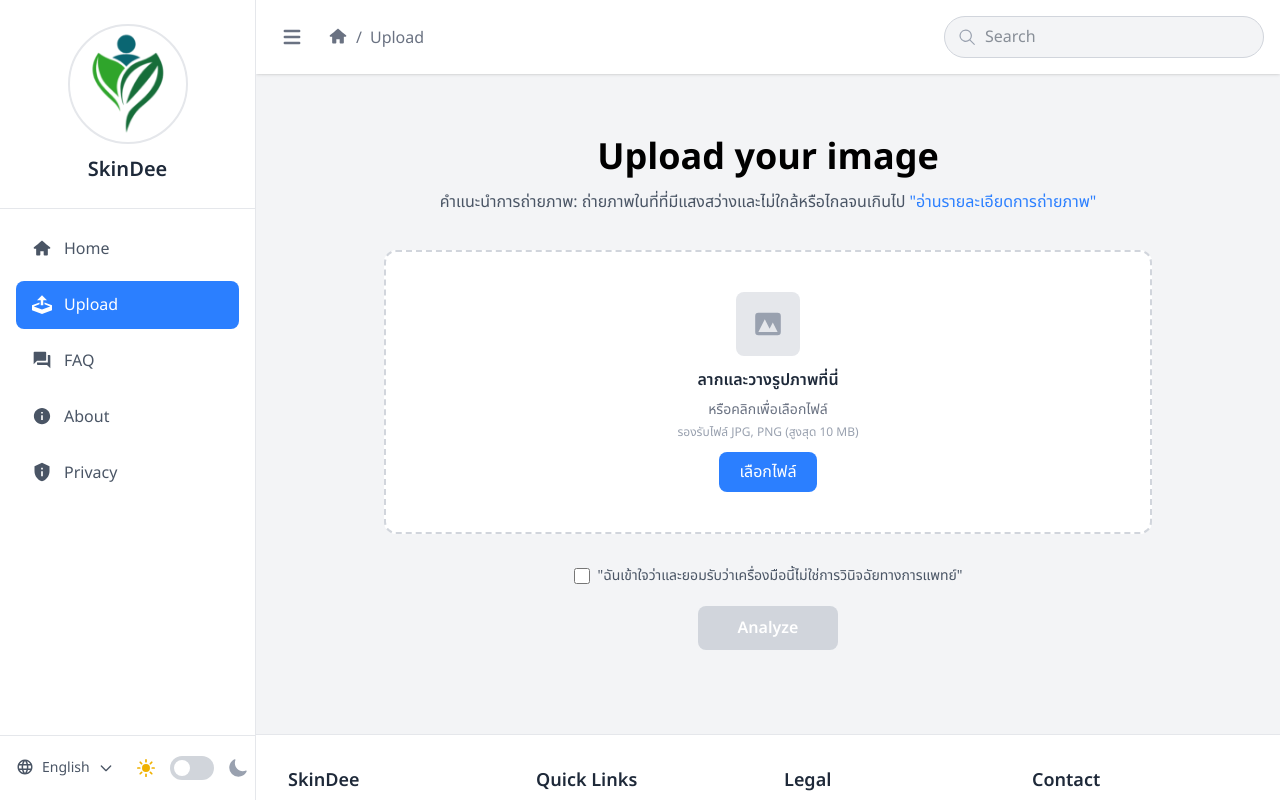
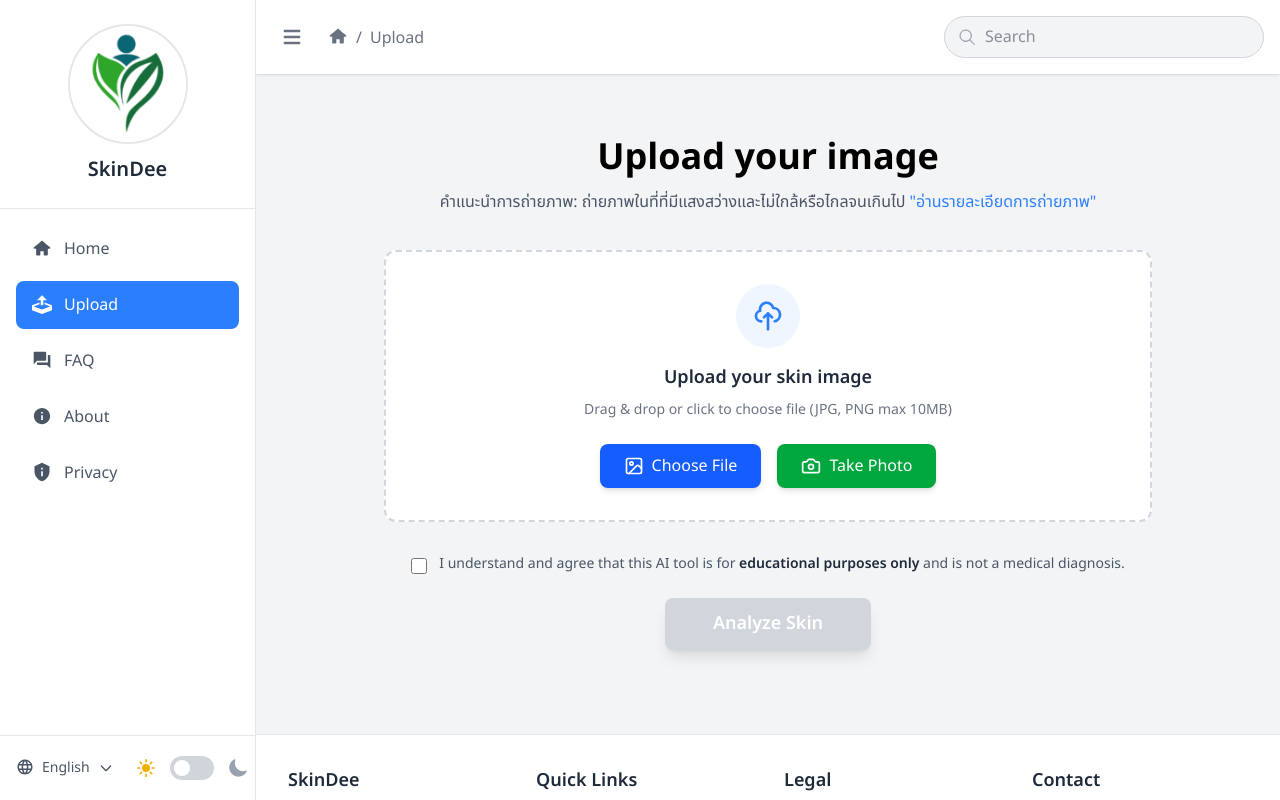
Before and after one commit to MosNanthaphop/skin-cancer-detection, a React (Vite) app: page /upload in a window 1280 px wide. Both pictures are taken after a click on the button "Got it". Built offline with nearby package versions, Linux system fonts and the light colour scheme.

Commit message:
Add Take Photo func on UploadPage

```diff
--- a/package.json
+++ b/package.json
@@ -19,7 +19,8 @@
     "react-dom": "^19.1.1",
     "react-easy-crop": "^5.5.3",
     "react-icons": "^5.5.0",
-    "react-router-dom": "^7.9.4"
+    "react-router-dom": "^7.9.4",
+    "react-webcam": "^7.2.0"
   },
   "devDependencies": {
     "@eslint/js": "^9.36.0",
--- /dev/null
+++ b/src/components/CameraModal.jsx
@@ -0,0 +1,103 @@
+// src/components/CameraModal.jsx
+import { useRef, useState, useCallback } from "react";
+import Webcam from "react-webcam";
+import { X, SwitchCamera } from "lucide-react"; // ใช้ไอคอนจาก Lucide
+import { motion } from "framer-motion";
+
+const CameraModal = ({ isOpen, onClose, onCapture }) => {
+  const webcamRef = useRef(null);
+  // state สำหรับสลับกล้อง (user = กล้องหน้า, environment = กล้องหลัง)
+  const [facingMode, setFacingMode] = useState("environment");
+
+  // ฟังก์ชันถ่ายรูป
+  const capture = useCallback(() => {
+    if (webcamRef.current) {
+      const imageSrc = webcamRef.current.getScreenshot();
+      onCapture(imageSrc); // ส่งรูป Base64 กลับไปหน้าหลัก
+    }
+  }, [webcamRef, onCapture]);
+
+  // ฟังก์ชันสลับกล้อง
+  const toggleCamera = () => {
+    setFacingMode((prev) => (prev === "user" ? "environment" : "user"));
+  };
+
+  if (!isOpen) return null;
+
+  return (
+    <div className="fixed inset-0 z-[9999] bg-black bg-opacity-95 flex flex-col items-center justify-center p-4">
+      {/* ปุ่มปิด Modal */}
+      <button
+        onClick={onClose}
+        className="absolute top-6 right-6 text-white bg-gray-800 p-2 rounded-full hover:bg-gray-700 z-50"
+      >
+        <X size={24} />
+      </button>
+
+      <div className="relative w-full max-w-md aspect-[3/4] bg-black rounded-2xl overflow-hidden shadow-2xl border border-gray-800">
+        <Webcam
+          audio={false}
+          ref={webcamRef}
+          screenshotFormat="image/jpeg"
+          forceScreenshotSourceSize={true} // ให้รูปชัดตามความละเอียดกล้อง
+          videoConstraints={{
+            facingMode: facingMode,
+            aspectRatio: 3 / 4, // บังคับสัดส่วนแนวตั้ง
+          }}
+          className="w-full h-full object-cover"
+        />
+
+        {/* --- ส่วน Overlay Grid (เส้นเล็ง) --- */}
+        <div className="absolute inset-0 pointer-events-none">
+          {/* กรอบสี่เหลี่ยมสีเหลืองตรงกลาง */}
+          <div className="absolute top-1/2 left-1/2 transform -translate-x-1/2 -translate-y-1/2 w-64 h-64 border-2 border-yellow-400 rounded-xl opacity-80 shadow-[0_0_15px_rgba(250,204,21,0.5)]"></div>
+
+          {/* เส้น Grid จางๆ */}
+          <div className="absolute inset-0 grid grid-cols-3 grid-rows-3 opacity-20">
+            <div className="border-r border-b border-white"></div>
+            <div className="border-r border-b border-white"></div>
+            <div className="border-b border-white"></div>
+            <div className="border-r border-b border-white"></div>
+            <div className="border-r border-b border-white"></div>
+            <div className="border-b border-white"></div>
+            <div className="border-r border-white"></div>
+            <div className="border-r border-white"></div>
+            <div></div>
+          </div>
+
+          {/* ข้อความแนะนำ */}
+          <div className="absolute bottom-4 left-0 right-0 text-center">
+            <span className="bg-black/50 text-white px-4 py-1 rounded-full text-sm backdrop-blur-sm">
+              Place lesion in the box
+            </span>
+          </div>
+        </div>
+      </div>
+
+      {/* --- แถบปุ่มควบคุมด้านล่าง --- */}
+      <div className="flex items-center gap-12 mt-8">
+        {/* ปุ่มสลับกล้อง */}
+        <button
+          onClick={toggleCamera}
+          className="p-4 rounded-full bg-gray-800 text-white hover:bg-gray-700 transition"
+        >
+          <SwitchCamera size={24} />
+        </button>
+
+        {/* ปุ่มชัตเตอร์ (มี Animation ตอนกด) */}
+        <motion.button
+          whileTap={{ scale: 0.9 }}
+          onClick={capture}
+          className="p-1 rounded-full border-4 border-white"
+        >
+          <div className="w-16 h-16 bg-red-500 rounded-full border-4 border-black"></div>
+        </motion.button>
+
+        {/* Placeholder ให้ปุ่มชัตเตอร์อยู่ตรงกลางเป๊ะๆ */}
+        <div className="w-14"></div>
+      </div>
+    </div>
+  );
+};
+
+export default CameraModal;
--- a/src/components/ImageUploader.jsx
+++ b/src/components/ImageUploader.jsx
@@ -1,29 +1,43 @@
 // src/components/ImageUploader.jsx
 
-import { useState, useCallback } from "react";
-import { X, Crop, Trash2, Check } from "lucide-react";
+import { useState, useCallback, useEffect } from "react";
+import {
+  X,
+  Crop,
+  Trash2,
+  Check,
+  Camera,
+  Image as ImageIcon,
+} from "lucide-react";
 import Cropper from "react-easy-crop";
-import UploadTitle from "../components/UploadTitle"; // (ที่คุณ Import มา)
+import UploadTitle from "../components/UploadTitle";
 
-// Helper Function: แปลง Data URL เป็น File (เหมือนเดิม)
+// --- Helper Functions ---
+
+// 1. แปลง Data URL เป็น File Object
 const dataURLtoFile = async (dataUrl, fileName) => {
   const res = await fetch(dataUrl);
   const blob = await res.blob();
   return new File([blob], fileName, { type: blob.type });
 };
 
-// Helper Function: ทำการ Crop รูปภาพด้วย Canvas (เหมือนเดิม)
+// 2. ฟังก์ชัน Crop รูปภาพ (ใช้ Canvas)
 const getCroppedImg = async (imageSrc, pixelCrop) => {
   const image = new Image();
   image.src = imageSrc;
+  image.crossOrigin = "anonymous"; // ป้องกันปัญหา CORS (เผื่อไว้)
+
   await new Promise((resolve, reject) => {
     image.onload = resolve;
     image.onerror = reject;
   });
+
   const canvas = document.createElement("canvas");
   const ctx = canvas.getContext("2d");
+
   canvas.width = pixelCrop.width;
   canvas.height = pixelCrop.height;
+
   ctx.drawImage(
     image,
     pixelCrop.x,
@@ -35,17 +49,18 @@ const getCroppedImg = async (imageSrc, pixelCrop) => {
     pixelCrop.width,
     pixelCrop.height
   );
-  const dataUrl = canvas.toDataURL("image/jpeg", 0.9);
-  return dataUrl;
+
+  return canvas.toDataURL("image/jpeg", 0.95);
 };
 
 // --- Component หลัก ---
-const ImageUploader = ({ onAnalyze }) => {
+const ImageUploader = ({ onAnalyze, onOpenCamera, externalFile }) => {
   const [selectedFile, setSelectedFile] = useState(null);
   const [previewUrl, setPreviewUrl] = useState(null);
   const [agree, setAgree] = useState(false);
   const [isDragging, setIsDragging] = useState(false);
 
+  // States for Cropper
   const [isCropping, setIsCropping] = useState(false);
   const [crop, setCrop] = useState({ x: 0, y: 0 });
   const [zoom, setZoom] = useState(1);
@@ -58,7 +73,13 @@ const ImageUploader = ({ onAnalyze }) => {
     []
   );
 
-  // --- (Logic functions: processFile, handleFileChange, ... handleAnalyze - ทั้งหมดเหมือนเดิม) ---
+  const resetCropState = () => {
+    setIsCropping(false);
+    setCrop({ x: 0, y: 0 });
+    setZoom(1);
+    // setCroppedAreaPixels(null); // ไม่ต้องเคลียร์ค่านี้ทันที เพื่อกัน error
+  };
+
   const processFile = (file) => {
     if (
       file &&
@@ -76,10 +97,48 @@ const ImageUploader = ({ onAnalyze }) => {
       alert("กรุณาเลือกไฟล์ JPG หรือ PNG ที่มีขนาดไม่เกิน 10 MB");
     }
   };
-  const handleFileChange = (e) => {
-    const file = e.target.files[0];
-    processFile(file);
+
+  // รับไฟล์จากกล้อง (externalFile)
+  useEffect(() => {
+    if (externalFile) {
+      processFile(externalFile);
+    }
+  }, [externalFile]);
+
+  // --- Logic การ Crop (แก้ไขใหม่) ---
+  const handleApplyCrop = async () => {
+    try {
+      if (previewUrl && croppedAreaPixels) {
+        // 1. สร้างรูปที่ Crop แล้ว (Base64)
+        const croppedDataUrl = await getCroppedImg(
+          previewUrl,
+          croppedAreaPixels
+        );
+
+        // 2. อัปเดต Preview ทันที
+        setPreviewUrl(croppedDataUrl);
+
+        // 3. สร้าง File Object ใหม่
+        const fileName = selectedFile ? selectedFile.name : "cropped_image.jpg";
+        const newFile = await dataURLtoFile(
+          croppedDataUrl,
+          `cropped_${fileName}`
+        );
+
+        // 4. บันทึกไฟล์ใหม่ลง State
+        setSelectedFile(newFile);
+
+        // 5. ปิดโหมด Crop
+        resetCropState();
+      }
+    } catch (e) {
+      console.error("Crop error:", e);
+      alert("เกิดข้อผิดพลาดในการตัดรูปภาพ");
+    }
   };
+
+  // --- Event Handlers อื่นๆ ---
+  const handleFileChange = (e) => processFile(e.target.files[0]);
   const handleDragOver = (e) => {
     e.preventDefault();
     setIsDragging(true);
@@ -91,36 +150,16 @@ const ImageUploader = ({ onAnalyze }) => {
   const handleDrop = (e) => {
     e.preventDefault();
     setIsDragging(false);
-    const file = e.dataTransfer.files[0];
-    processFile(file);
+    processFile(e.dataTransfer.files[0]);
   };
   const removeImage = () => {
     setSelectedFile(null);
     setPreviewUrl(null);
     resetCropState();
   };
-  const resetCropState = () => {
-    setIsCropping(false);
-    setCrop({ x: 0, y: 0 });
-    setZoom(1);
-    setCroppedAreaPixels(null);
-  };
-  const handleCropClick = () => {
-    setIsCropping(true);
-  };
-  const handleCancelCrop = () => {
-    resetCropState();
-  };
-  const handleApplyCrop = async () => {
-    if (previewUrl && croppedAreaPixels) {
-      const croppedDataUrl = await getCroppedImg(previewUrl, croppedAreaPixels);
-      setPreviewUrl(croppedDataUrl);
-      const newFileName = `cropped_${selectedFile.name}`;
-      const newCroppedFile = await dataURLtoFile(croppedDataUrl, newFileName);
-      setSelectedFile(newCroppedFile);
-      resetCropState();
-    }
-  };
+  const handleCropClick = () => setIsCropping(true);
+  const handleCancelCrop = () => resetCropState();
+
   const handleAnalyze = () => {
     if (!selectedFile) {
       alert("กรุณาอัปโหลดรูปภาพก่อน");
@@ -137,15 +176,12 @@ const ImageUploader = ({ onAnalyze }) => {
 
   return (
     <div className="max-w-3xl mx-auto mb-5">
-      {/* 1. Title Component (ที่คุณเพิ่มเข้ามา) */}
       <UploadTitle />
 
-      {/* 2. Upload Area (เพิ่ม Dark Mode) */}
       <div
-        className={`border-2 border-dashed rounded-xl p-10 mb-8 text-center transition ${
+        className={`border-2 border-dashed rounded-xl p-8 mb-8 text-center transition ${
           isDragging ? "border-blue-500 bg-blue-50" : "border-gray-300 bg-white"
         } dark:bg-gray-800 dark:border-gray-600 ${
-          // [Dark Mode]
           isDragging && "dark:bg-blue-900/50"
         }`}
         onDragOver={handleDragOver}
@@ -155,26 +191,24 @@ const ImageUploader = ({ onAnalyze }) => {
         {previewUrl ? (
           <div className="relative inline-block w-full max-w-[28rem] mx-auto">
             {!isCropping ? (
-              // ---- โหมด Preview ----
+              // --- โหมด Preview (แสดงรูปปกติ) ---
               <>
                 <img
                   src={previewUrl}
                   alt="Preview"
-                  className="max-h-56 rounded-lg mx-auto"
+                  className="max-h-64 w-full object-contain rounded-lg mx-auto"
                 />
-
-                {/* [แก้ไข] ลบ mr-14 และ backdrop-blur, เพิ่ม Dark Mode */}
                 <div className="absolute top-2 right-2 flex flex-col gap-2">
                   <button
                     onClick={handleCropClick}
-                    className="bg-gray-200/80 text-gray-800 rounded-md p-2 hover:bg-gray-300 transition dark:bg-gray-600/80 dark:text-white dark:hover:bg-gray-500"
+                    className="bg-white/90 text-gray-800 rounded-md p-2 hover:bg-white transition shadow-sm dark:bg-gray-800/90 dark:text-white dark:hover:bg-gray-700"
                     title="Crop Image"
                   >
                     <Crop size={18} />
                   </button>
                   <button
                     onClick={removeImage}
-                    className="bg-red-500/80 text-white rounded-md p-2 hover:bg-red-500 transition"
+                    className="bg-red-500/90 text-white rounded-md p-2 hover:bg-red-600 transition shadow-sm"
                     title="Delete Image"
                   >
                     <Trash2 size={18} />
@@ -182,7 +216,7 @@ const ImageUploader = ({ onAnalyze }) => {
                 </div>
               </>
             ) : (
-              // ---- โหมด Crop (เพิ่ม Dark Mode) ----
+              // --- โหมด Cropping (แสดงเครื่องมือตัด) ---
               <div className="relative h-64 w-full bg-gray-100 dark:bg-gray-700 rounded-lg overflow-hidden">
                 <Cropper
                   image={previewUrl}
@@ -201,15 +235,15 @@ const ImageUploader = ({ onAnalyze }) => {
                 <div className="absolute top-2 right-2 flex flex-col gap-2 z-10">
                   <button
                     onClick={handleApplyCrop}
-                    className="bg-green-500/80 text-white rounded-md p-2 hover:bg-green-500 transition"
-                    title="Apply Crop"
+                    className="bg-green-500/90 text-white rounded-md p-2 hover:bg-green-600 transition shadow-sm"
+                    title="Apply"
                   >
                     <Check size={18} />
                   </button>
                   <button
                     onClick={handleCancelCrop}
-                    className="bg-red-500/80 text-white rounded-md p-2 hover:bg-red-500 transition"
-                    title="Cancel Crop"
+                    className="bg-red-500/90 text-white rounded-md p-2 hover:bg-red-600 transition shadow-sm"
+                    title="Cancel"
                   >
                     <X size={18} />
                   </button>
@@ -220,39 +254,35 @@ const ImageUploader = ({ onAnalyze }) => {
                   min={1}
                   max={3}
                   step={0.1}
-                  aria-labelledby="Zoom"
-                  onChange={(e) => {
-                    setZoom(parseFloat(e.target.value));
-                  }}
+                  onChange={(e) => setZoom(parseFloat(e.target.value))}
                   className="absolute bottom-4 left-1/2 -translate-x-1/2 w-4/5 z-10 accent-blue-500"
                 />
               </div>
             )}
           </div>
         ) : (
-          // --- โหมด Upload (เพิ่ม Dark Mode) ---
+          // --- โหมด Upload (ปุ่มเลือกไฟล์/ถ่ายรูป) ---
           <>
-            <div className="w-16 h-16 bg-gray-200 dark:bg-gray-700 rounded-lg mx-auto mb-3 flex items-center justify-center">
+            <div className="w-16 h-16 bg-blue-50 dark:bg-gray-700 rounded-full mx-auto mb-4 flex items-center justify-center">
               <svg
-                className="w-8 h-8 text-gray-400 dark:text-gray-500"
-                fill="currentColor"
-                viewBox="0 0 20 20"
+                className="w-8 h-8 text-blue-500 dark:text-blue-400"
+                fill="none"
+                stroke="currentColor"
+                viewBox="0 0 24 24"
               >
                 <path
-                  fillRule="evenodd"
-                  d="M4 3a2 2 0 00-2 2v10a2 2 0 002 2h12a2 2 0 002-2V5a2 2 0 00-2-2H4zm12 12H4l4-8 3 6 2-4 3 6z"
-                  clipRule="evenodd"
+                  strokeLinecap="round"
+                  strokeLinejoin="round"
+                  strokeWidth="2"
+                  d="M7 16a4 4 0 01-.88-7.903A5 5 0 1115.9 6L16 6a5 5 0 011 9.9M15 13l-3-3m0 0l-3 3m3-3v12"
                 />
               </svg>
             </div>
-            <h3 className="text-base font-semibold text-gray-800 dark:text-white mb-2">
-              ลากและวางรูปภาพที่นี่
+            <h3 className="text-lg font-semibold text-gray-800 dark:text-white mb-2">
+              Upload your skin image
             </h3>
-            <p className="text-gray-500 dark:text-gray-400 text-sm mb-1">
-              หรือคลิกเพื่อเลือกไฟล์
-            </p>
-            <p className="text-xs text-gray-400 dark:text-gray-500 mb-3">
-              รองรับไฟล์ JPG, PNG (สูงสุด 10 MB)
+            <p className="text-gray-500 dark:text-gray-400 text-sm mb-6">
+              Drag & drop or click to choose file (JPG, PNG max 10MB)
             </p>
             <input
               type="file"
@@ -261,41 +291,59 @@ const ImageUploader = ({ onAnalyze }) => {
               className="hidden"
               id="fileInput"
             />
-            <label
-              htmlFor="fileInput"
-              className="inline-block px-5 py-2 bg-blue-500 text-white text-base rounded-lg cursor-pointer hover:bg-blue-600 transition"
-            >
-              เลือกไฟล์
-            </label>
+
+            <div className="flex flex-col sm:flex-row items-center justify-center gap-4">
+              <label
+                htmlFor="fileInput"
+                className="flex items-center gap-2 px-6 py-2.5 bg-blue-600 text-white rounded-lg cursor-pointer hover:bg-blue-700 transition shadow-md w-full sm:w-auto justify-center"
+              >
+                <ImageIcon size={20} />
+                <span>Choose File</span>
+              </label>
+              <button
+                type="button"
+                onClick={onOpenCamera}
+                className="flex items-center gap-2 px-6 py-2.5 bg-green-600 text-white rounded-lg cursor-pointer hover:bg-green-700 transition shadow-md w-full sm:w-auto justify-center"
+              >
+                <Camera size={20} />
+                <span>Take Photo</span>
+              </button>
+            </div>
           </>
         )}
       </div>
 
-      {/* --- Terms Checkbox (เพิ่ม Dark Mode) --- */}
-      <div className="flex items-center justify-center gap-2 mb-5">
+      <div className="flex items-start justify-center gap-3 mb-6 px-4">
         <input
           type="checkbox"
           id="terms"
           checked={agree}
           onChange={(e) => setAgree(e.target.checked)}
-          className="w-4 h-4 text-blue-500 rounded focus:ring-blue-500 dark:bg-gray-700 dark:border-gray-600"
+          className="mt-1 w-4 h-4 text-blue-600 rounded border-gray-300 focus:ring-blue-500 dark:bg-gray-700 dark:border-gray-600"
         />
         <label
           htmlFor="terms"
-          className="text-sm text-gray-600 dark:text-gray-300"
+          className="text-sm text-gray-600 dark:text-gray-300 text-left"
         >
-          "ฉันเข้าใจว่าและยอมรับว่าเครื่องมือนี้ไม่ใช่การวินิจฉัยทางการแพทย์"
+          I understand and agree that this AI tool is for{" "}
+          <span className="font-semibold text-gray-800 dark:text-white">
+            educational purposes only
+          </span>{" "}
+          and is not a medical diagnosis.
         </label>
       </div>
 
-      {/* --- Analyze Button (เหมือนเดิม) --- */}
       <div className="text-center">
         <button
           onClick={handleAnalyze}
-          className="px-10 py-2.5 bg-blue-500 text-white font-semibold rounded-lg hover:bg-blue-600 transition disabled:bg-gray-300 disabled:cursor-not-allowed enabled:cursor-pointer"
+          className={`px-12 py-3 text-lg font-semibold text-white rounded-lg shadow-lg transition-all transform ${
+            !selectedFile || !agree || isCropping
+              ? "bg-gray-300 cursor-not-allowed dark:bg-gray-700 dark:text-gray-500"
+              : "bg-gradient-to-r from-blue-600 to-indigo-600 hover:from-blue-700 hover:to-indigo-700 hover:-translate-y-0.5 cursor-pointer"
+          }`}
           disabled={!selectedFile || !agree || isCropping}
         >
-          Analyze
+          Analyze Skin
         </button>
       </div>
     </div>
--- a/src/pages/UploadPage.jsx
+++ b/src/pages/UploadPage.jsx
@@ -5,26 +5,49 @@ import ImageUploader from "../components/ImageUploader";
 import UploadGuide from "../components/UploadGuide";
 import LoadingSpinner from "../components/LoadingSpinner";
 import ResultPage from "./ResultPage";
+import CameraModal from "../components/CameraModal";
 
 const UploadPage = () => {
   const [showGuide, setShowGuide] = useState(true);
   const [isLoading, setIsLoading] = useState(false);
   const [result, setResult] = useState(null);
   const [isFinalizing, setIsFinalizing] = useState(false);
+  const [analyzedFileUrl, setAnalyzedFileUrl] = useState(null);
 
-  // 2. [เพิ่ม] สร้าง State เพื่อเก็บ URL ของรูปที่วิเคราะห์
-  const [analyzedFileUrl, setAnalyzedFileUrl] = useState(null);
+  const [isCameraOpen, setIsCameraOpen] = useState(false);
+
+  // [เพิ่ม 1] State สำหรับเก็บไฟล์ที่ถ่ายจากกล้องเพื่อส่งให้ Uploader
+  const [capturedFile, setCapturedFile] = useState(null);
 
   const navigate = useNavigate();
 
+  const dataURLtoFile = (dataurl, filename) => {
+    let arr = dataurl.split(","),
+      mime = arr[0].match(/:(.*?);/)[1],
+      bstr = atob(arr[1]),
+      n = bstr.length,
+      u8arr = new Uint8Array(n);
+    while (n--) {
+      u8arr[n] = bstr.charCodeAt(n);
+    }
+    return new File([u8arr], filename, { type: mime });
+  };
+
+  // [แก้ไข 2] ถ่ายเสร็จเก็บลง State แทนการสั่ง Analyze ทันที
+  const handleCameraCapture = (imgSrc) => {
+    setIsCameraOpen(false);
+    const file = dataURLtoFile(imgSrc, "camera-capture.jpg");
+    setCapturedFile(file); // ส่งไฟล์ไปให้ ImageUploader แสดงผล
+  };
+
   const handleAnalyze = async (file) => {
+    // ... (Code เดิมทั้งหมด ไม่ต้องแก้) ...
     setIsLoading(true);
     setIsFinalizing(false);
     setResult(null);
-    setAnalyzedFileUrl(null); // 3. รีเซ็ต URL
+    setAnalyzedFileUrl(null);
     navigate("/upload");
 
-    // 4. [เพิ่ม] อ่านไฟล์เป็น Data URL เพื่อเก็บไว้แสดงผล
     const reader = new FileReader();
     reader.onloadend = () => {
       setAnalyzedFileUrl(reader.result);
@@ -41,8 +64,10 @@ const UploadPage = () => {
         method: "POST",
         body: formData,
       });
+
       const [response] = await Promise.all([apiRequest, minLoadingTime]);
       const data = await response.json();
+
       if (data.success) {
         setResult(data);
         setIsLoading(false);
@@ -50,13 +75,13 @@ const UploadPage = () => {
       } else {
         alert("เกิดข้อผิดพลาด: " + data.error);
         setIsLoading(false);
-        setAnalyzedFileUrl(null); // 5. ล้าง URL ถ้า Error
+        setAnalyzedFileUrl(null);
       }
     } catch (error) {
       console.error("Error:", error);
       alert("ไม่สามารถเชื่อมต่อกับเซิร์ฟเวอร์ได้");
       setIsLoading(false);
-      setAnalyzedFileUrl(null); // 6. ล้าง URL ถ้า Error
+      setAnalyzedFileUrl(null);
     }
   };
 
@@ -79,19 +104,28 @@ const UploadPage = () => {
               onComplete={handleLoadingComplete}
             />
           ) : result ? (
-            // 7. [แก้ไข] ส่ง 'previewUrl' ไปให้ Result
             <ResultPage result={result} previewUrl={analyzedFileUrl} />
           ) : (
             <>
               {showGuide ? (
                 <UploadGuide onClose={handleGuideClose} />
               ) : (
-                <ImageUploader onAnalyze={handleAnalyze} />
+                <ImageUploader
+                  onAnalyze={handleAnalyze}
+                  onOpenCamera={() => setIsCameraOpen(true)}
+                  externalFile={capturedFile} // [เพิ่ม 3] ส่ง prop ไฟล์ที่ถ่ายไป
+                />
               )}
             </>
           )}
         </div>
       </section>
+
+      <CameraModal
+        isOpen={isCameraOpen}
+        onClose={() => setIsCameraOpen(false)}
+        onCapture={handleCameraCapture}
+      />
     </React.Fragment>
   );
 };
```
Also changed, not shown: 1 other file (tests, documents, lock files or other folders).
